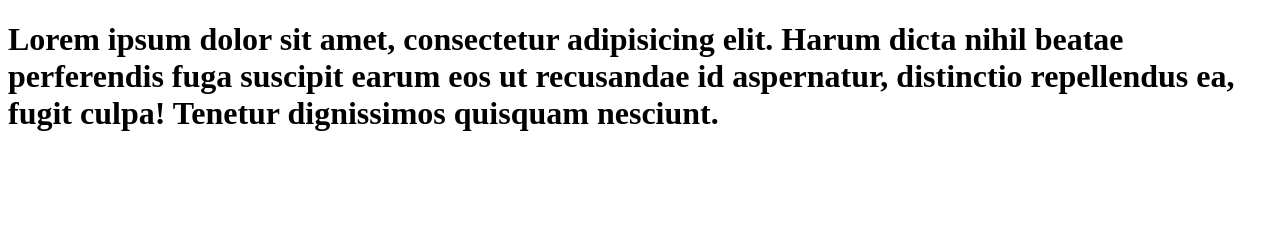
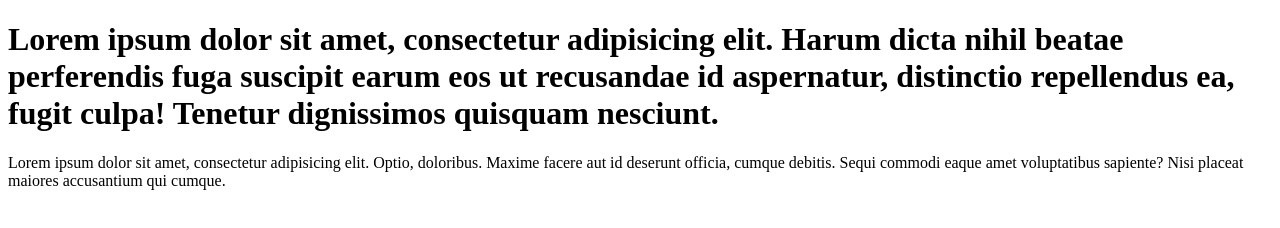
Before and after one commit to megumi-seki/learn-git, a plain HTML site: page index.html in a window 1280 px wide. Drawn offline with Linux system fonts and the light colour scheme.

Commit message:
add paragraph to code

```diff
--- a/index.html
+++ b/index.html
@@ -8,6 +8,6 @@
 <body>
 
     <h1>Lorem ipsum dolor sit amet, consectetur adipisicing elit. Harum dicta nihil beatae perferendis fuga suscipit earum eos ut recusandae id aspernatur, distinctio repellendus ea, fugit culpa! Tenetur dignissimos quisquam nesciunt.</h1>
-
+    <p>Lorem ipsum dolor sit amet, consectetur adipisicing elit. Optio, doloribus. Maxime facere aut id deserunt officia, cumque debitis. Sequi commodi eaque amet voluptatibus sapiente? Nisi placeat maiores accusantium qui cumque.</p>
 </body>
 </html>
```
